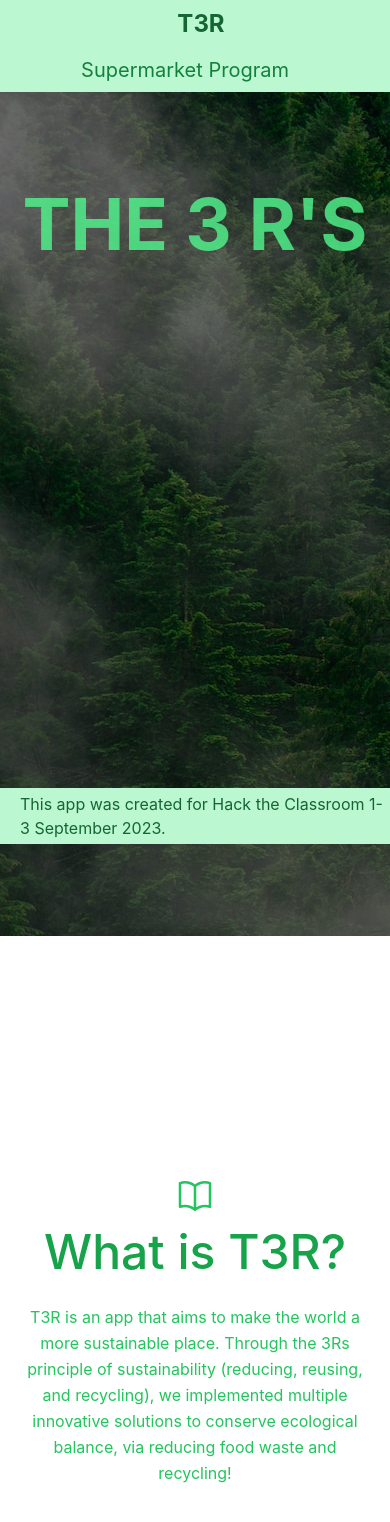
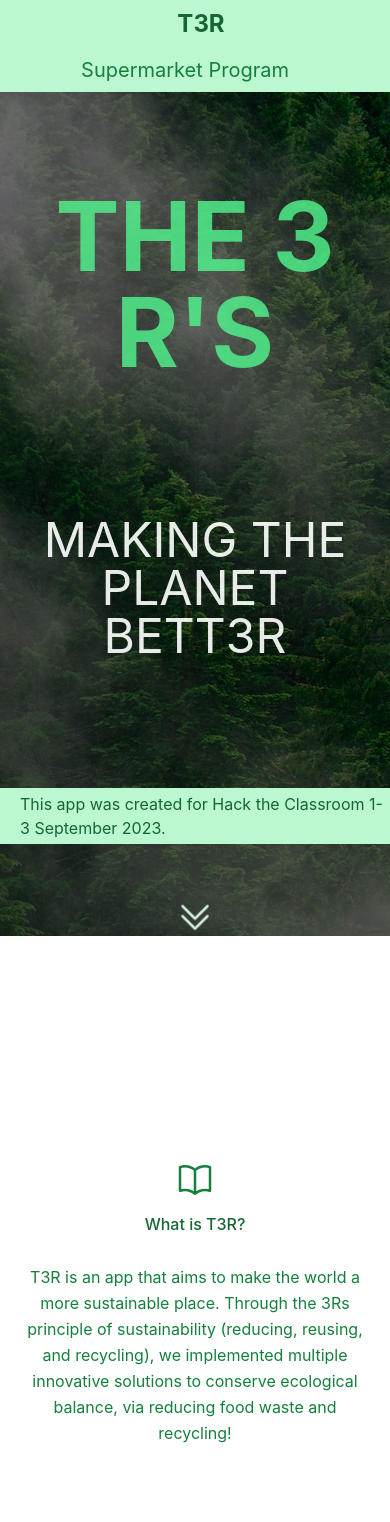
Before and after one commit to Squishyguy10/t3r, a React (Create React App) app in the folder client/: page / in a window 390 px wide. Shown: the top 1522 px of the page. Built offline with nearby package versions, Linux system fonts and the light colour scheme.

Commit message:
Made QOL changes to title screen

```diff
--- a/client/package.json
+++ b/client/package.json
@@ -12,6 +12,7 @@
     "react": "^18.2.0",
     "react-dom": "^18.2.0",
     "react-places-autocomplete": "^7.3.0",
+    "react-router-hash-link": "^2.4.3",
     "react-scripts": "^5.0.1",
     "web-vitals": "^2.1.4"
   },
--- a/client/src/components/Main.jsx
+++ b/client/src/components/Main.jsx
@@ -1,5 +1,6 @@
 import React, { useState, useEffect } from 'react';
-import { BookOpenIcon } from '@heroicons/react/24/outline';
+import { BookOpenIcon, ChevronDoubleDownIcon } from '@heroicons/react/24/outline';
+import { HashLink } from 'react-router-hash-link';
 
 function Main() {
     // fade in text
@@ -7,40 +8,45 @@ function Main() {
 
     useEffect(() => {
         const handleScroll = () => {
-            const scrollTop = window.scrollY;
-            const windowHeight = window.innerHeight;
-            const elementOffset = document.getElementById('fade-in-text').offsetTop;
-
-            scrollTop > elementOffset-windowHeight+500 ? setIsVisible(true) : setIsVisible(false);
-            console.log(isVisible);
+            const textOffset = document.getElementById('fade-in-text').offsetTop;
+            window.scrollY > textOffset-window.innerHeight+500 ? setIsVisible(true) : setIsVisible(false);
         };
-
         window.addEventListener('scroll', handleScroll);
         return () => window.removeEventListener('scroll', handleScroll);
-    }, []);
+    });
+
 
     return (
         <div>
             <div className='h-screen bg-nature-bg'>
                 <div className='h-screen opacity-90 bg-black/50'>
                     <div className='opacity-100 container px-5 pt-24 pb-10 mx-auto text-center lg:px-40'>
-                        <h1 className='text-7xl pb-10 font-display text-green-400 font-bold'>
+                        <h1 className='text-8xl pb-10 font-display text-green-400 font-bold'>
                             THE 3 R'S
                         </h1>
+                        <h1 className='text-5xl pt-24 font-inter text-white'>
+                            MAKING THE PLANET BETT3R
+                        </h1>
+                        <div className="mt-60">
+                            <HashLink smooth to='/#about'>
+                                <ChevronDoubleDownIcon className='inline-block w-10 text-green-100 animate-bobbing' />
+                            </HashLink>
+                        </div>
                     </div>
                 </div>
             </div>
 
             {/* What is T3R? */}
-            <div className='container px-5 pt-20 mx-auto text-center lg:px-40 pb-80'>
+
+            <div id="about" className='container px-5 pt-16 mx-auto text-center lg:px-40 pb-80'>
                 <div id="fade-in-text" className={`transition-opacity duration-1000 ${isVisible ? 'opacity-100' : 'opacity-0'}`}>
                     <div className='flex flex-col w-full mb-40'>
-                        <BookOpenIcon className='mx-auto inline-block w-10 mt-40 text-green-500' />
+                        <BookOpenIcon className='mx-auto inline-block w-10 mt-40 text-green-700' />
 
-                        <h1 className='sm:text-4xl text-5xl font-medium title-font mb-4 text-green-600 py-3 font-display'>
+                        <h1 className='sm:text-4xl font-medium title-font mb-4 text-green-800 py-3 font-display'>
                             What is T3R?
                         </h1>
-                        <p className='lg:w-3/4 mx-auto leading-relaxed text-base text-green-500'>
+                        <p className='lg:w-3/5 sm:text-xl mx-auto leading-relaxed text-base text-green-700'>
                             T3R is an app that aims to make the world a more sustainable place.
                             Through the 3Rs principle of sustainability (reducing, reusing, and recycling),
                             we implemented multiple innovative solutions to conserve ecological balance, via
--- a/client/src/index.css
+++ b/client/src/index.css
@@ -2,6 +2,7 @@
 @tailwind components;
 @tailwind utilities;
 @import url('https://fonts.googleapis.com/css2?family=Source+Sans+3&display=swap');
+@import url('https://fonts.googleapis.com/css2?family=Inter:wght@500&display=swap');
 
 body {
   margin: 0;
@@ -16,3 +17,16 @@ code {
   font-family: source-code-pro, Menlo, Monaco, Consolas, 'Courier New',
     monospace;
 }
+
+@keyframes bobbing {
+  0%, 100% {
+    transform: translateY(0);
+  }
+  50% {
+    transform: translateY(-10px);
+  }
+}
+
+.animate-bobbing {
+  animation: bobbing 1s infinite;
+}
--- a/client/tailwind.config.js
+++ b/client/tailwind.config.js
@@ -5,7 +5,8 @@ module.exports = {
   ],
   theme: {
     fontFamily: {
-      'display': ['Source Sans 3', 'Arial']
+      'display': ['Source Sans 3', 'Arial'],
+      'inter': ['Inter', 'sans-serif'],
     },
     backgroundImage: {
       'nature-bg': "url('../public/naturebg.jpg')",
```
Also changed, not shown: 1 other file (tests, documents, lock files or other folders).
